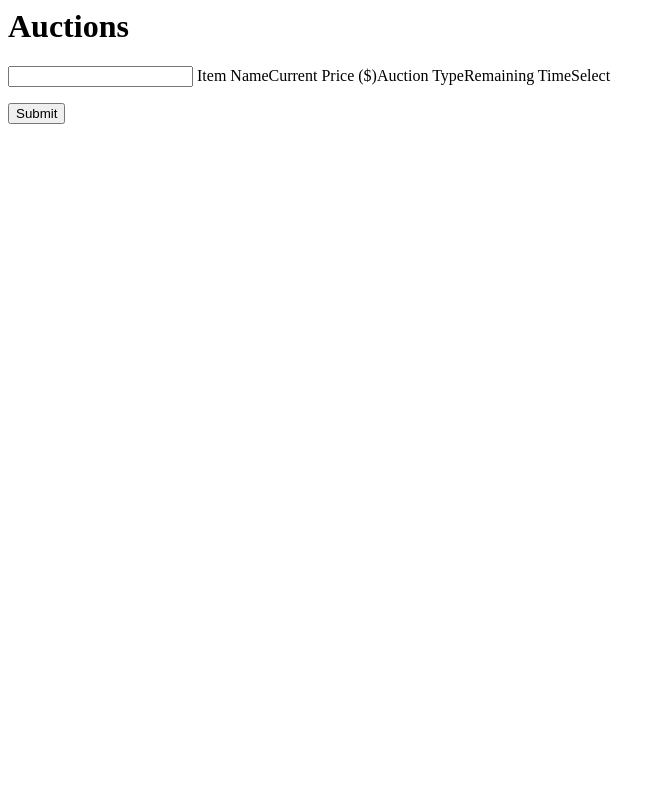
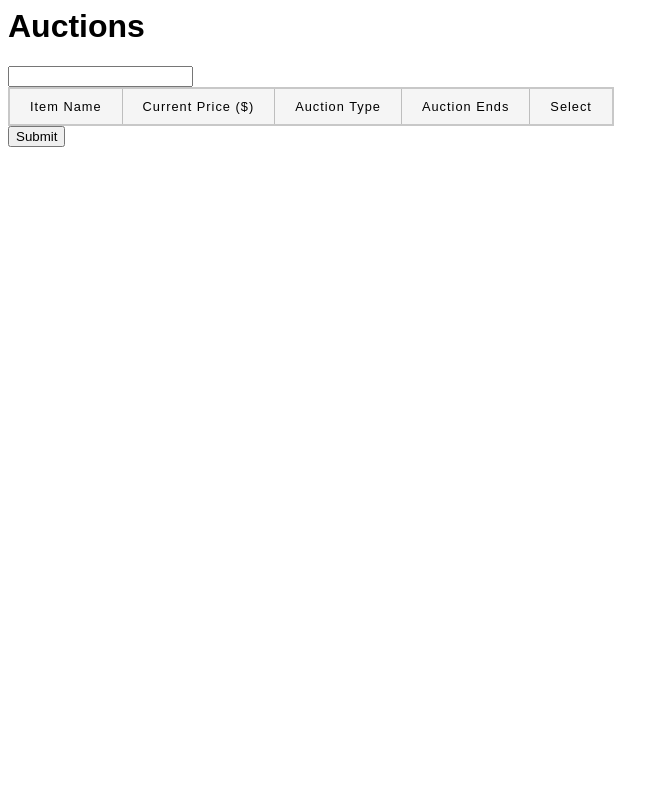
Before and after one commit to ahopk127/eecs4413-ui, a Flask app: template templates/auctions.html in a window 1280 px wide. Shown: the whole page, without its empty margins (0-669 px from the left). Run offline with Flask 3, Linux system fonts and the light colour scheme; the template is opened without the code that fills it, so the values that code supplies are empty.

Commit message:
Add auction list page

```diff
--- a/hello.py
+++ b/hello.py
@@ -19,3 +19,7 @@ def login():
 @app.route("/home")
 def home():
     return render_template('home.html')
+
+@app.route("/auctions")
+def auctions():
+    return render_template('auctions.html')
--- a/templates/auctions.html
+++ b/templates/auctions.html
@@ -3,19 +3,84 @@
 	<meta charset="UTF-8">
 	<meta name="viewport" content="width=device-width, initial-scale=1.0">
 	<title>Auctions</title>
+	<script src="https://ajax.googleapis.com/ajax/libs/jquery/3.5.1/jquery.min.js"></script>
+        <style>
+         html {
+             font-family: sans-serif;
+         }
+
+         table {
+             border-collapse: collapse;
+             border: 2px solid rgb(200,200,200);
+             letter-spacing: 1px;
+             font-size: 0.8rem;
+         }
+
+         td, th {
+             border: 1px solid rgb(190,190,190);
+             padding: 10px 20px;
+         }
+
+         th {
+             background-color: rgb(235,235,235);
+         }
+
+         td {
+             text-align: center;
+         }
+
+         tr:nth-child(even) td {
+             background-color: rgb(250,250,250);
+         }
+
+         tr:nth-child(odd) td {
+             background-color: rgb(245,245,245);
+         }
+
+         caption {
+             padding: 10px;
+         }
+        </style>
     </head>
     <body>
         <h1>Auctions</h1>
-        <input type="text" id="search">
-        <table>
-            <th>
-                <tr>Item Name</tr>
-                <tr>Current Price ($)</tr>
-                <tr>Auction Type</tr>
-                <tr>Remaining Time</tr>
-                <tr>Select</tr>
-            </th>
+        <input type="text" id="search"><br>
+        <table id="itemsTable">
+            <thead>
+                <tr>
+                    <td>Item Name</td>
+                    <td>Current Price ($)</td>
+                    <td>Auction Type</td>
+                    <td>Auction Ends</td>
+                    <td>Select</td>
+                </tr>
+            </thead>
+            <tbody id="itemsTableBody">
+            </tbody>
         </table>
         <input type="button" value="Submit">
+        <script>
+         $(document).ready(function(){
+           $.ajax({
+             url: "http://localhost:8085/api/items",
+             type: 'GET',
+             success: function(result){
+               var table = $("#itemsTableBody");
+               result.forEach(function(item) {
+                 var row = $("<tr></tr>");
+                 row.append($("<td></td>").text(item.name));
+                 row.append($("<td></td>").text(item.currentPrice));
+                 row.append($("<td></td>").text(item.auctionType));
+                 row.append($("<td></td>").text(item.duration));
+                 row.append(`<td><input type=\"radio\" value=${item.id}></td>`);
+                 table.append(row);
+               });
+             },
+             error: function(error){
+               console.log(error);
+             }
+           });
+         });
+        </script>
     </body>
 </html>
--- a/templates/home.html
+++ b/templates/home.html
@@ -15,7 +15,8 @@
         <p>You are logged in as [<span id="username"></span>].</p>
         <a href="/login" id="login">Login</a>
         <a href="/register" id="sign-up">Sign Up</a>
-        <input type="button" value="Logout" id="logout">
+        <input type="button" value="Logout" id="logout"><br>
+        <a href="/auctions">Auctions</a>
     </body>
     <script>
      const username = localStorage.getItem("activeUsername");
```
